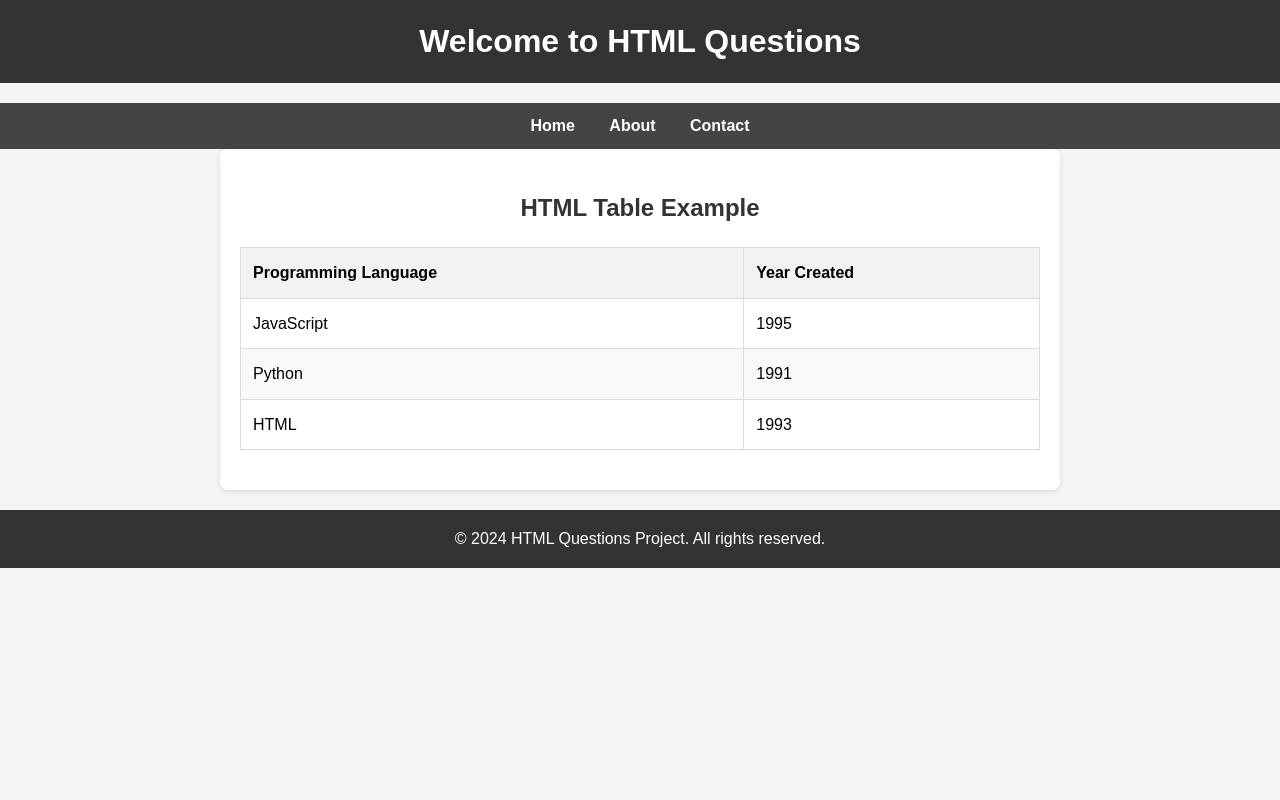
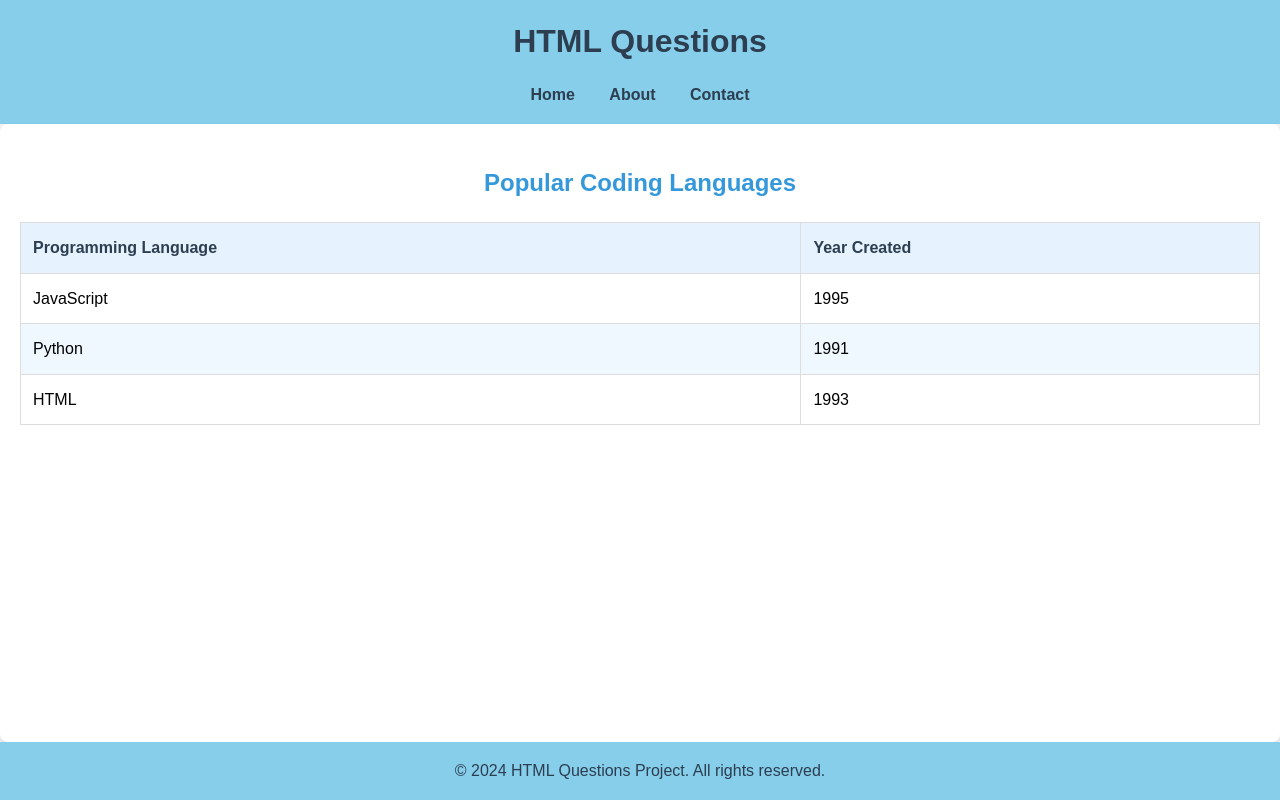
Before and after one commit to gnm7208/HTMLQNS, a plain HTML site: page index.html in a window 1280 px wide. Drawn offline with Linux system fonts and the light colour scheme.

Commit message:
initial commit

```diff
--- a/index.html
+++ b/index.html
@@ -8,9 +8,7 @@
 </head>
 <body>
     <header class="main-header">
-        <h1>Welcome to HTML Questions</h1>
-    </header>
-
+        <h1>HTML Questions</h1>
         <nav class="main-navigation">
             <ul>
                 <li><a href="#home">Home</a></li>
@@ -18,10 +16,11 @@
                 <li><a href="#contact">Contact</a></li>
             </ul>
         </nav>
+    </header>
 
     <main class="main-content">
         <section>
-            <h2>HTML Table Example</h2>
+            <h2>Popular Coding Languages</h2>
             <table class="data-table">
                 <thead>
                     <tr>
--- a/styles.css
+++ b/styles.css
@@ -1,19 +1,26 @@
 /* Global Styles */
+html, body {
+    height: 100%;
+    margin: 0;
+    padding: 0;
+}
+
 body {
     font-family: Arial, sans-serif;
     line-height: 1.6;
-    margin: 0;
-    padding: 0;
     background-color: #f4f4f4;
+    display: flex;
+    flex-direction: column;
+    min-height: 100vh;
 }
 
 /* Header Styles */
 .main-header {
-    background-color: #333;
-    color: white;
+    background-color: #87CEEB; /* Sky Blue */
+    color: #2c3e50; /* Dark blue-gray for contrast */
     text-align: center;
     padding: 1rem 0;
-    margin-bottom: 20px;
+    width: 100%;
 }
 
 .main-header h1 {
@@ -22,8 +29,7 @@ body {
 
 /* Navigation Styles */
 .main-navigation {
-    background-color: #444;
-    padding: 10px 0;
+    padding: 15px 0 0 0;
     text-align: center;
 }
 
@@ -39,27 +45,28 @@ body {
 }
 
 .main-navigation a {
-    color: white;
+    color: #2c3e50; /* Dark blue-gray for contrast */
     text-decoration: none;
     font-weight: bold;
 }
 
 .main-navigation a:hover {
-    color: #ffd700;
+    color: #4FC3F7; /* Brighter blue for hover */
 }
 
 /* Main Content Styles */
 .main-content {
-    max-width: 800px;
-    margin: 0 auto;
+    flex: 1;
     padding: 20px;
     background-color: white;
     border-radius: 8px;
     box-shadow: 0 2px 5px rgba(0,0,0,0.1);
+    width: 100%;
+    box-sizing: border-box;
 }
 
 .main-content h2 {
-    color: #333;
+    color: #3498db; /* Medium blue */
     text-align: center;
 }
 
@@ -78,25 +85,26 @@ body {
 }
 
 .data-table th {
-    background-color: #f2f2f2;
+    background-color: #E6F3FF; /* Very Light Blue */
     font-weight: bold;
+    color: #2c3e50; /* Dark blue-gray for contrast */
 }
 
 .data-table tr:nth-child(even) {
-    background-color: #f9f9f9;
+    background-color: #f0f8ff; /* Alice Blue - lighter blue tint */
 }
 
 .data-table tr:hover {
-    background-color: #f5f5f5;
+    background-color: #d4e6f1; /* Light blue hover */
 }
 
 /* Footer Styles */
 .main-footer {
-    background-color: #333;
-    color: white;
+    background-color: #87CEEB; /* Sky Blue - matches header */
+    color: #2c3e50; /* Dark blue-gray for contrast */
     text-align: center;
     padding: 1rem 0;
-    margin-top: 20px;
+    width: 100%;
 }
 
 .main-footer p {
```
Also changed, not shown: 2 other files. Lines whose indentation alone changed are shown as unchanged.
